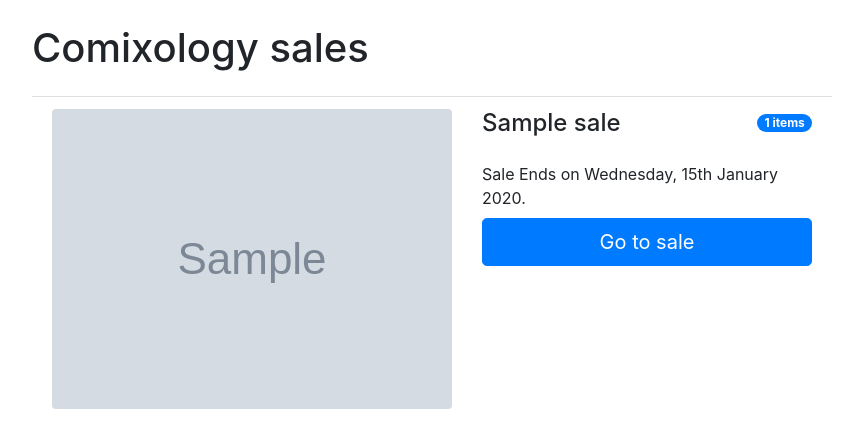
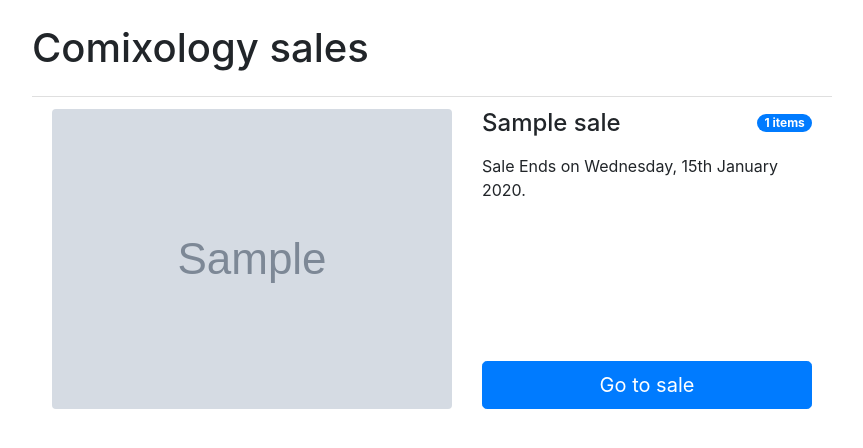
Before and after one commit to jgasteiz/comic-sales, a Django app: page / in a window 1280 px wide. Shown: the top 448 px of the page, without its empty margins (208-1071 px from the left). Run offline with Django 3.2, Linux system fonts and the light colour scheme; tables that the repository leaves empty hold one stand-in row (values such as "Sample post"); grey boxes marked "Sample" are stand-in pictures; some libraries are stand-ins or nearby versions.

Commit message:
More layout updates

```diff
--- a/public/templates/public/sale_list.html
+++ b/public/templates/public/sale_list.html
@@ -8,20 +8,20 @@
         {% for sale in sale_list %}
             <li class="list-group-item">
                 <div class="row">
-                    <div class="col-6 col-md-auto">
+                    <div class="col-5 col-md-auto">
                         <img class="rounded d-block mw-100"
                              src="{{ sale.cover_url }}"
                              alt="{{ sale.title }} cover"
                         >
                     </div>
-                    <div class="col">
-                        <div class="row">
-                            <h2 class="h4 col mb-4">{{ sale.title }}</h2>
-                            <div class="col-auto">
+                    <div class="col-7 col-md d-flex flex-column">
+                        <div class="row mb-2">
+                            <h2 class="h4 col">{{ sale.title }}</h2>
+                            <div class="col-lg-auto">
                                 <span class="badge badge-primary badge-pill">{{ sale.num_items }} items</span>
                             </div>
                         </div>
-                        <p class="mb-2">Sale Ends on {{ sale.date_end|date:'l, dS F Y' }}.</p>
+                        <p class="mb-2 flex-grow-1">Sale Ends on {{ sale.date_end|date:'l, dS F Y' }}.</p>
                         <a class="btn btn-primary btn-lg btn-block" href="{{ sale.url }}" target="_blank">Go to sale</a>
                     </div>
                 </div>
```
